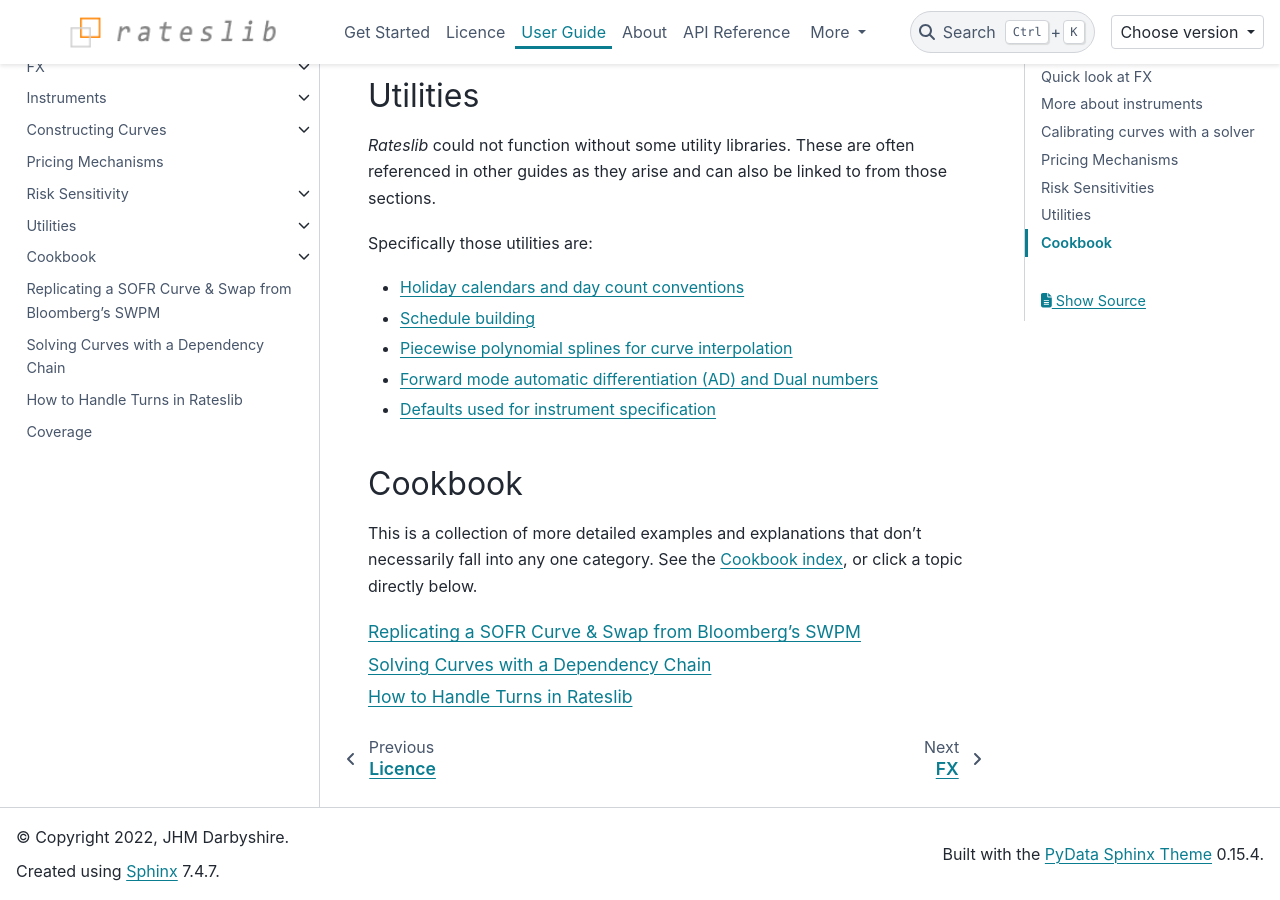
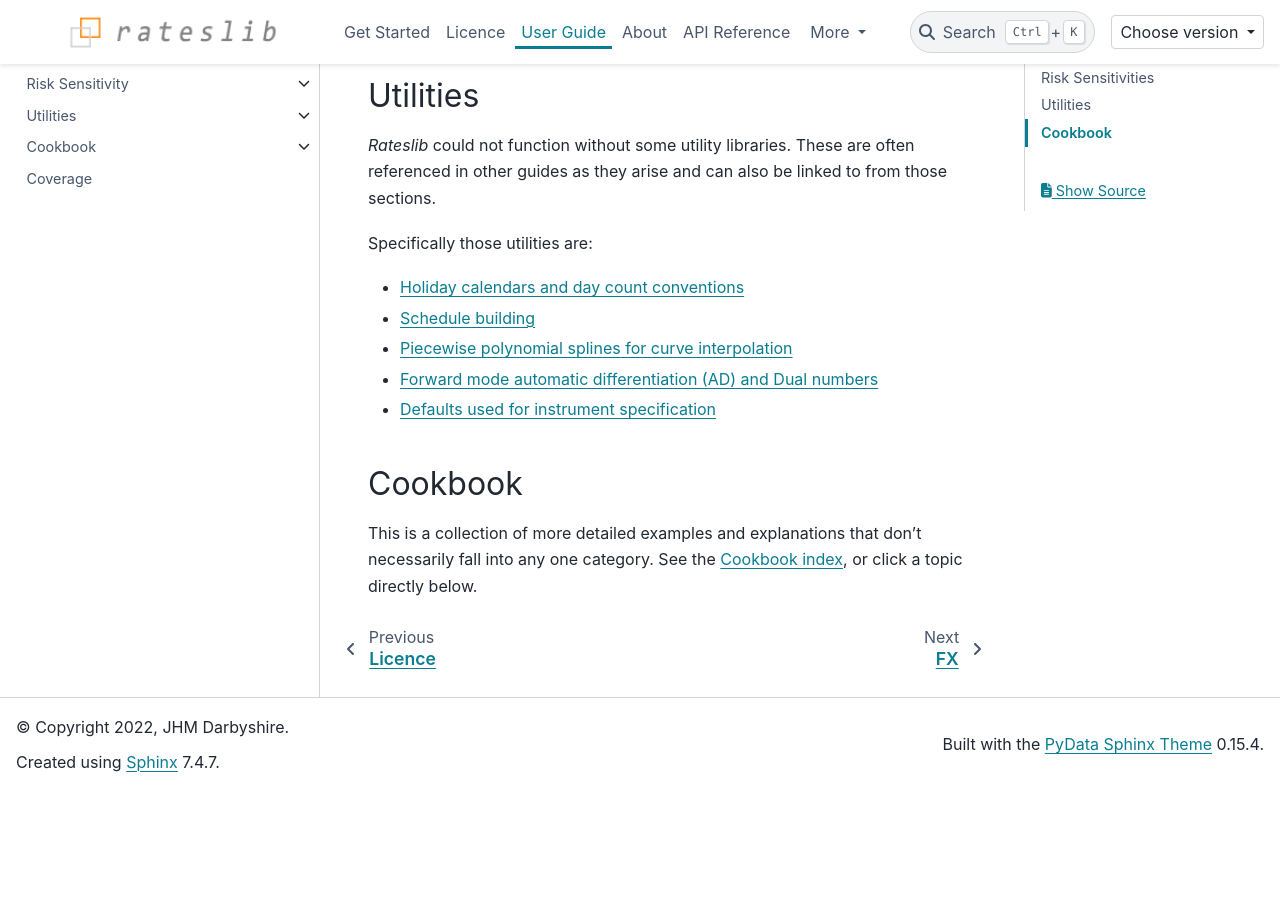
Before and after one commit to attack68/rateslib, a Sphinx documentation site: the page built from docs/source/i_guide.rst, in a window 1280 px wide and 900 px high, scrolled down 4727 px. Built offline with Sphinx 7.4.7 and the PyData theme 0.15.4, drawn with Linux system fonts in a browser that asks for light colours; comment, search, counter and statistics services are not loaded; after the commit the page ends 5518 px from its top, so only the background shows below that.

Commit message:
DOC: mixed cleanups

```diff
--- a/docs/source/i_guide.rst
+++ b/docs/source/i_guide.rst
@@ -370,13 +370,6 @@ below.
     g_cookbook.rst
 
 .. toctree::
-    :titlesonly:
-
-    z_swpm.rst
-    z_dependencychain.rst
-    z_turns.rst
-
-.. toctree::
     :hidden:
 
     g_coverage.rst
```
